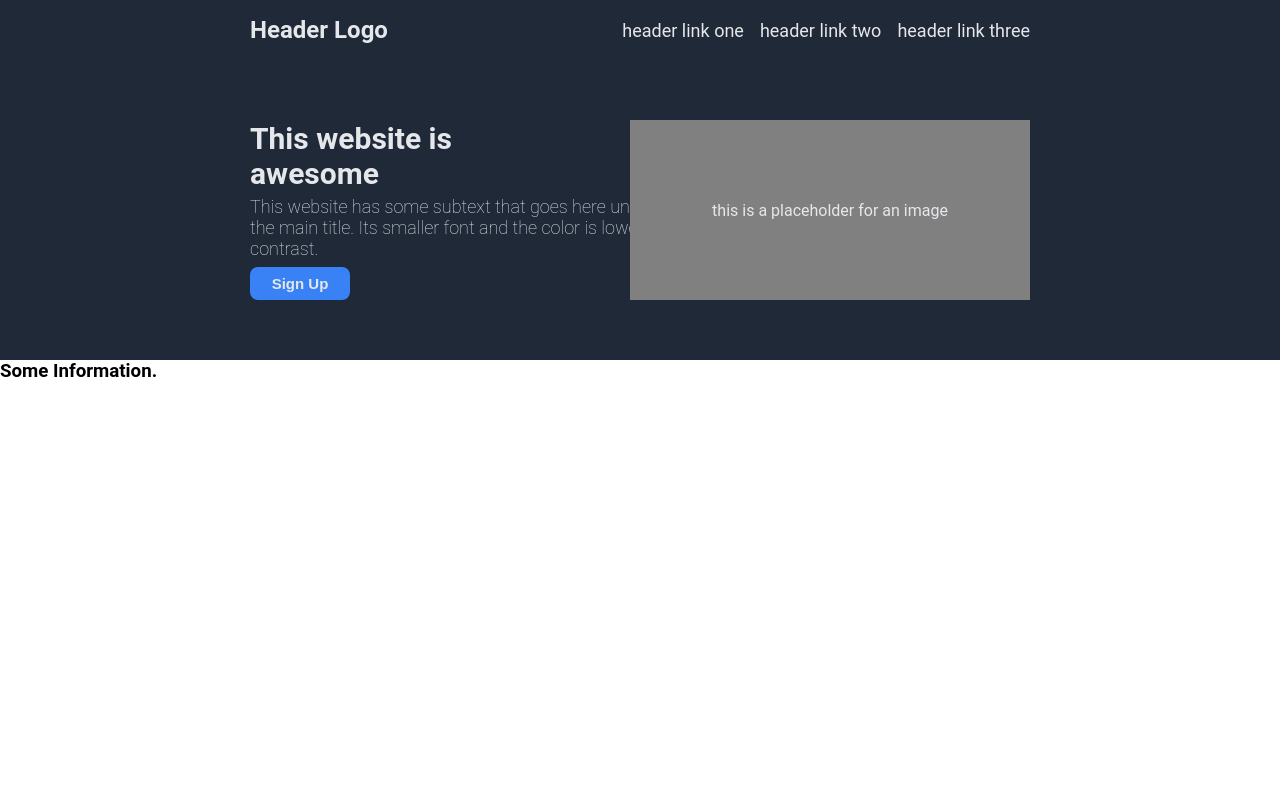
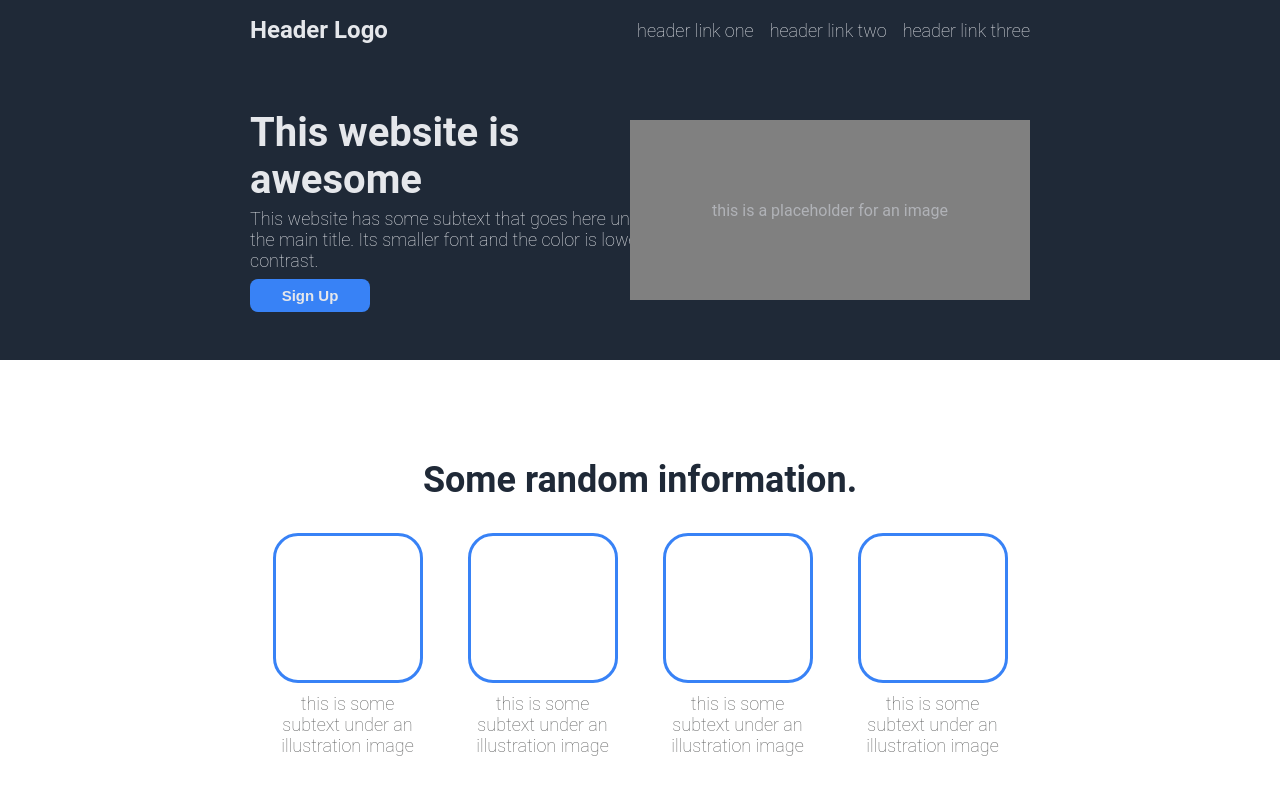
Before and after one commit to satele99/project-landing-page, a plain HTML site: page index.html in a window 1280 px wide. Drawn offline with Linux system fonts and the light colour scheme.

Commit message:
finished styling the random info section

```diff
--- a/index.html
+++ b/index.html
@@ -8,7 +8,6 @@
     <link rel="stylesheet" href="styles.css">
 </head>
 <body>
-    <!-- <div class="container"> -->
         <header>
             <h1 class="logo">Header Logo</h1>
             <nav class="links">
@@ -33,14 +32,28 @@
                 </div>
             </section>
         </main>
-        <h3>Some Information.</h3>
-                <div class="cards">
+        <section class="more-info">
+            <h2 id="info-header">Some random information.</h2>
+            <div class="cards">
+                <div class="card">
                     <div></div>
+                    <p class="card-subtext">this is some subtext under an illustration image</p>
+                </div>
+                <div class="card">
                     <div></div>
+                    <p class="card-subtext">this is some subtext under an illustration image</p>
+                </div>
+                <div class="card">
                     <div></div>
+                    <p class="card-subtext">this is some subtext under an illustration image</p>
+                </div>
+                <div class="card">
                     <div></div>
+                    <p class="card-subtext">this is some subtext under an illustration image</p>
                 </div>
-    <!-- </div> -->
+            </div>
+        </section>
+
 
 </body>
 </html>
--- a/styles.css
+++ b/styles.css
@@ -27,6 +27,11 @@ ul, a {
     gap: 16px;
     color: #e5e7eb;
     font-size: 18px;
+    font-weight: lighter;
+}
+header a:hover {
+    color: #3882f6;
+    cursor: pointer;
 }
 main {
     display: flex;
@@ -44,7 +49,7 @@ main {
     width: 300px;
 }
 .sign-up button {
-    width: 100px;
+    width: 120px;
     padding: 8px;
     font-size: 15px;
     border-radius: 8px;
@@ -60,7 +65,7 @@ main {
 }
 .sign-up h2 {
     color: #e5e7eb;
-    font-size: 30px;
+    font-size: 40px;
     font-weight: bolder;
 }
 .sign-up p {
@@ -78,5 +83,44 @@ main {
     justify-content: center;
     align-items: center;
     width: 400px;
-    color: #e5e7eb;
+    color: rgb(176, 178, 183, 1);
 }
+.more-info {
+    display: flex;
+    flex-direction: column;
+    align-items: center;
+    justify-content: center;
+    padding: 0 250px;
+    height: 450px;
+}
+#info-header {
+    margin: 32px 0;
+    font-size: 36px;
+    font-weight: bolder;
+    color: #1f2937;
+}
+.cards {
+    display: flex;
+    gap: 45px;
+}
+.card {
+    display: flex;
+    flex-direction: column;
+    align-items: center;
+    justify-content: center;
+}
+.card div {
+    border: 3px solid #3882f6;
+    width: 150px;
+    height: 150px;
+    border-radius: 25px;
+    margin-bottom: 10px;
+}
+.card-subtext {
+    text-align: center;
+    width: 150px;
+    height: 50px;
+    font-size: 18px;
+    font-weight: lighter;
+    color: rgb(94, 95, 95);
+}
```
